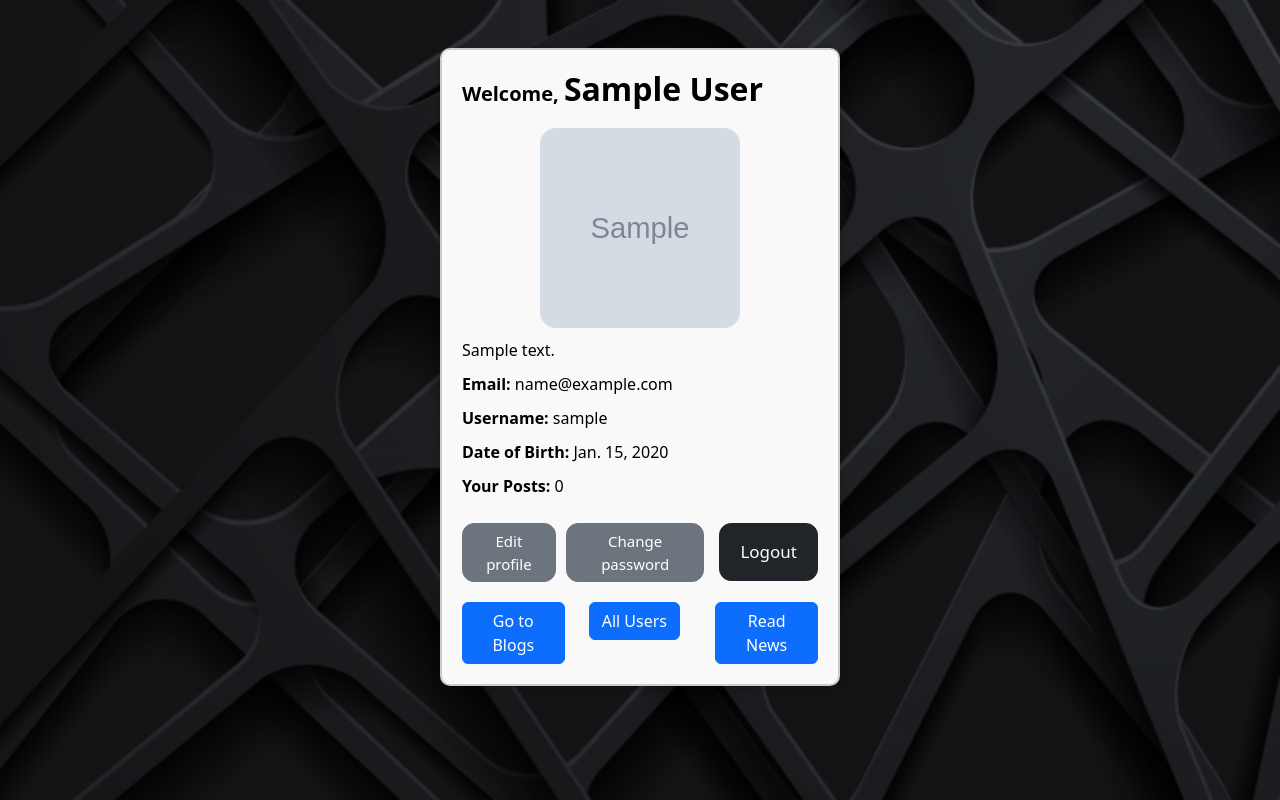
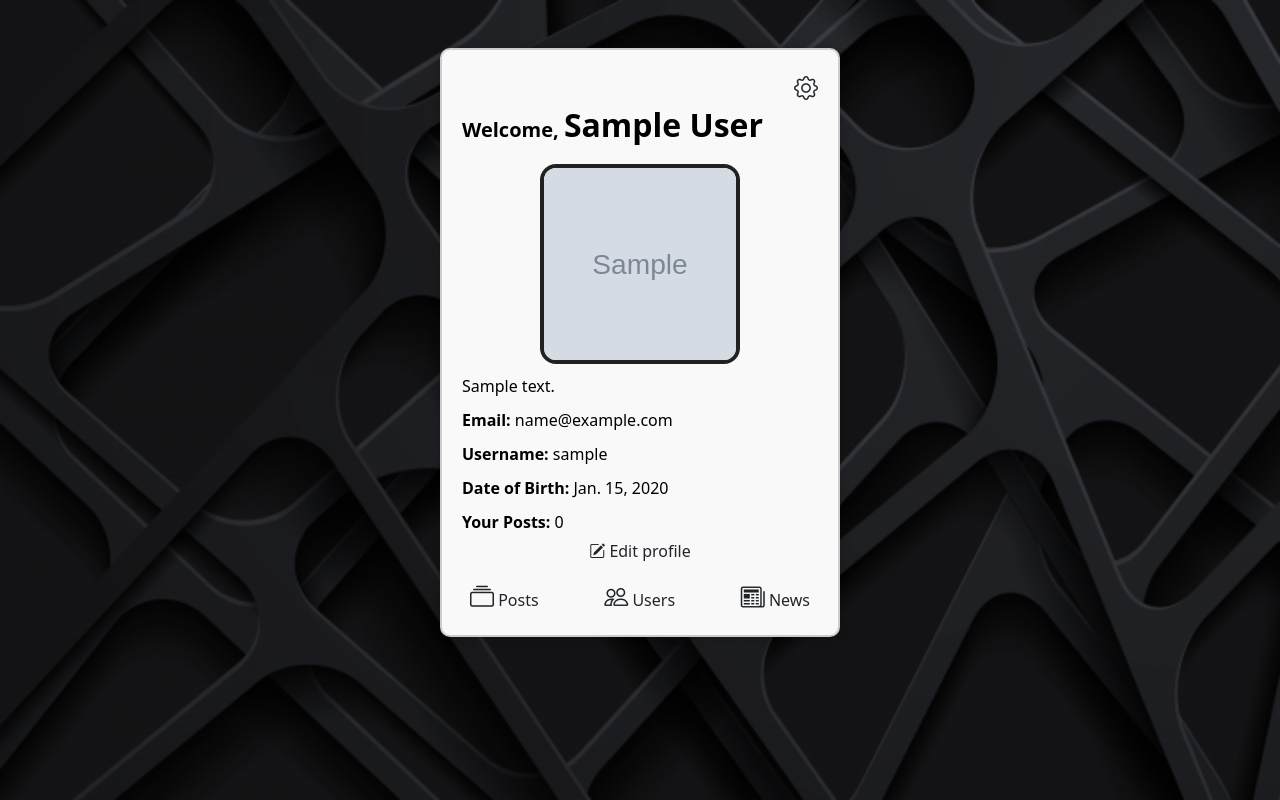
Before and after one commit to neerajy0326/myformapp, a Django app: page /profile in a window 1280 px wide. Run offline with Django 4.2, Linux system fonts and the light colour scheme; a user stored in the database is signed in; tables that the repository leaves empty hold one stand-in row (values such as "Sample post"); grey boxes marked "Sample" are stand-in pictures; some web fonts are replaced.

Commit message:
updated some  buttons with icons

```diff
--- a/home/urls.py
+++ b/home/urls.py
@@ -28,7 +28,8 @@ urlpatterns = [
     path('profile/edit_profile/delete_account/', views.delete_account, name='delete_account'),
     path('profile/user_list/',views.user_list, name='user_list'),
     path('profile/user_list/user_detail/<int:pk>/', views.user_detail, name='user_detail'),
-    path('profile/news_list/',views.news_list, name='news_list')
+    path('profile/news_list/',views.news_list, name='news_list'),
+    path('profile/account_settings/', views.account_settings, name='account_settings'),
 
 ]
 
--- a/home/views.py
+++ b/home/views.py
@@ -25,6 +25,8 @@ def fetch_news():
 def news_list(request):
     news_articles = fetch_news()
     return render(request, 'news_list.html', {'news_articles': news_articles})
+
+
 
 
 @login_required
@@ -72,6 +74,9 @@ def login_page(request):
             messages.error(request, 'Invalid email or password.')
 
     return render(request, 'login_page.html')
+
+def account_settings(request):
+    return render(request, 'account_settings.html')
 
 @login_required
 def change_password(request):
--- a/static/style2.css
+++ b/static/style2.css
@@ -1,3 +1,6 @@
+
+
+
 
 .profile-card {
     max-width: 400px;
@@ -40,6 +43,7 @@
 
 
 .profile-picture-container {
+    border: 4px solid #242020;
     width: 200px;
     height: 200px;
     overflow: hidden;
--- a/templates/news_list.html
+++ b/templates/news_list.html
@@ -6,7 +6,7 @@
 
     <title>News List</title>
     <link href="https://cdn.jsdelivr.net/npm/bootstrap@5.3.0/dist/css/bootstrap.min.css" rel="stylesheet" integrity="sha384-9ndCyUaIbzAi2FUVXJi0CjmCapSmO7SnpJef0486qhLnuZ2cdeRhO02iuK6FUUVM" crossorigin="anonymous">
-    <link rel="stylesheet" href="{% static 'style2.css' %}">
+
 
     <style>
 
--- a/templates/profile.html
+++ b/templates/profile.html
@@ -9,6 +9,7 @@
     <meta name="viewport" content="width=device-width, initial-scale=1.0">
     <title>{{ user.full_name}}</title>
     <link href="https://cdn.jsdelivr.net/npm/bootstrap@5.3.0/dist/css/bootstrap.min.css" rel="stylesheet" integrity="sha384-9ndCyUaIbzAi2FUVXJi0CjmCapSmO7SnpJef0486qhLnuZ2cdeRhO02iuK6FUUVM" crossorigin="anonymous">
+    <link rel="stylesheet" href="https://cdn.jsdelivr.net/npm/bootstrap-icons@1.10.5/font/bootstrap-icons.css">
     <link rel="stylesheet" href="{% static 'style2.css' %}">
 
   <style>
@@ -25,6 +26,13 @@
       padding: 20px;
       border-radius: 10px;
   }
+
+  @font-face {
+    font-family: "bootstrap-icons";
+    src: url("path/to/bootstrap-icons.woff") format("woff"),
+         url("path/to/bootstrap-icons.ttf") format("truetype");
+  }
+
   </style>
 </head>
 
@@ -47,6 +55,12 @@
               {% endif %}
             {% endfor %}
           {% endif %}
+          <div class="d-flex justify-content-end">
+            <a href="{% url 'account_settings' %}" class="text-decoration-none text-dark">
+              <i class="bi bi-gear" style="font-size: 24px;"></i>
+
+          </a>
+      </div>
           <h2 class="welcome-heading">Welcome, <span class="user-name">{{ user.full_name }}</span></h2>
             <div class="profile-picture-container">
               {% if user.profile_picture %}
@@ -65,34 +79,37 @@
 
 
             <div class="button-container">
-            <a href="{% url 'edit_profile' %}">
-              <button type="button" class="btn btn-secondary custom-button2">Edit profile</button>
-            </a>
-            <a href="{% url 'change_password' %}">
-              <button type="button" class="btn btn-secondary custom-button1">Change password</button>
+            <a href="{% url 'edit_profile' %}" class="text-decoration-none text-dark">
+              <i class="bi bi-pencil-square"></i>
+              Edit profile
             </a>
 
-            <a href="{% url 'logout' %}">
-              <button type="button" class="btn btn-dark custom-button">Logout</button>
-            </a>
+
           </div>
-          <div class="row">
-            <div class="col-md-4 col-sm-12">
-                <a href="{% url 'blog_list' %}">
-                    <button type="button" class="btn btn-primary btn-block">Go to Blogs</button>
+          <div class="d-flex justify-content-between mt-3">
+            <div class="mx-2">
+                <a href="{% url 'blog_list' %}" class="text-decoration-none text-dark">
+                    <i class="bi bi-collection" style="font-size: 24px;"></i>
+                    Posts
                 </a>
             </div>
-            <div class="col-md-4 col-sm-12">
-                <a href="{% url 'user_list' %}">
-                    <button type="button" class="btn btn-primary btn-block">All Users</button>
+            <div class="mx-2">
+                <a href="{% url 'user_list' %}" class="text-decoration-none text-dark">
+                    <i class="bi bi-people" style="font-size: 24px;"></i>
+                    Users
                 </a>
             </div>
-            <div class="col-md-4 col-sm-12">
-                <a href="{% url 'news_list' %}">
-                    <button type="button" class="btn btn-primary btn-block">Read News</button>
+            <div class="mx-2">
+                <a href="{% url 'news_list' %}" class="text-decoration-none text-dark">
+                    <i class="bi bi-newspaper" style="font-size: 24px;"></i>
+                    News
                 </a>
             </div>
-          </div>
+        </div>
+
+
+
+
           </div>
         </div>
       </div>
--- a/templates/user_detail.html
+++ b/templates/user_detail.html
@@ -41,7 +41,7 @@
             margin-left: -20px;
           }
           .custom-marker:before {
-            content: "";
+            content: "\1F516";
             margin-right: 10px;
           }
 
@@ -86,7 +86,7 @@
                               <a href="{% url 'blog_detail' blog.pk %}">{{ blog.title }}</a>
                           </li>
                       {% empty %}
-                          <li class="blog-list-item custom-marker">No blog posts yet.</li>
+                          <li class="blog-list-item ">No blog posts yet.</li>
                       {% endfor %}
                   </ul>
                 </div>
```
Also changed, not shown: templates/account_settings.html (added, +66 -0 lines), templates/blog_confirm_delete.html (+18 -0 lines), templates/blog_list.html (+19 -7 lines), templates/edit_profile.html (+11 -9 lines), templates/blog_form.html (line endings or trailing spaces).
